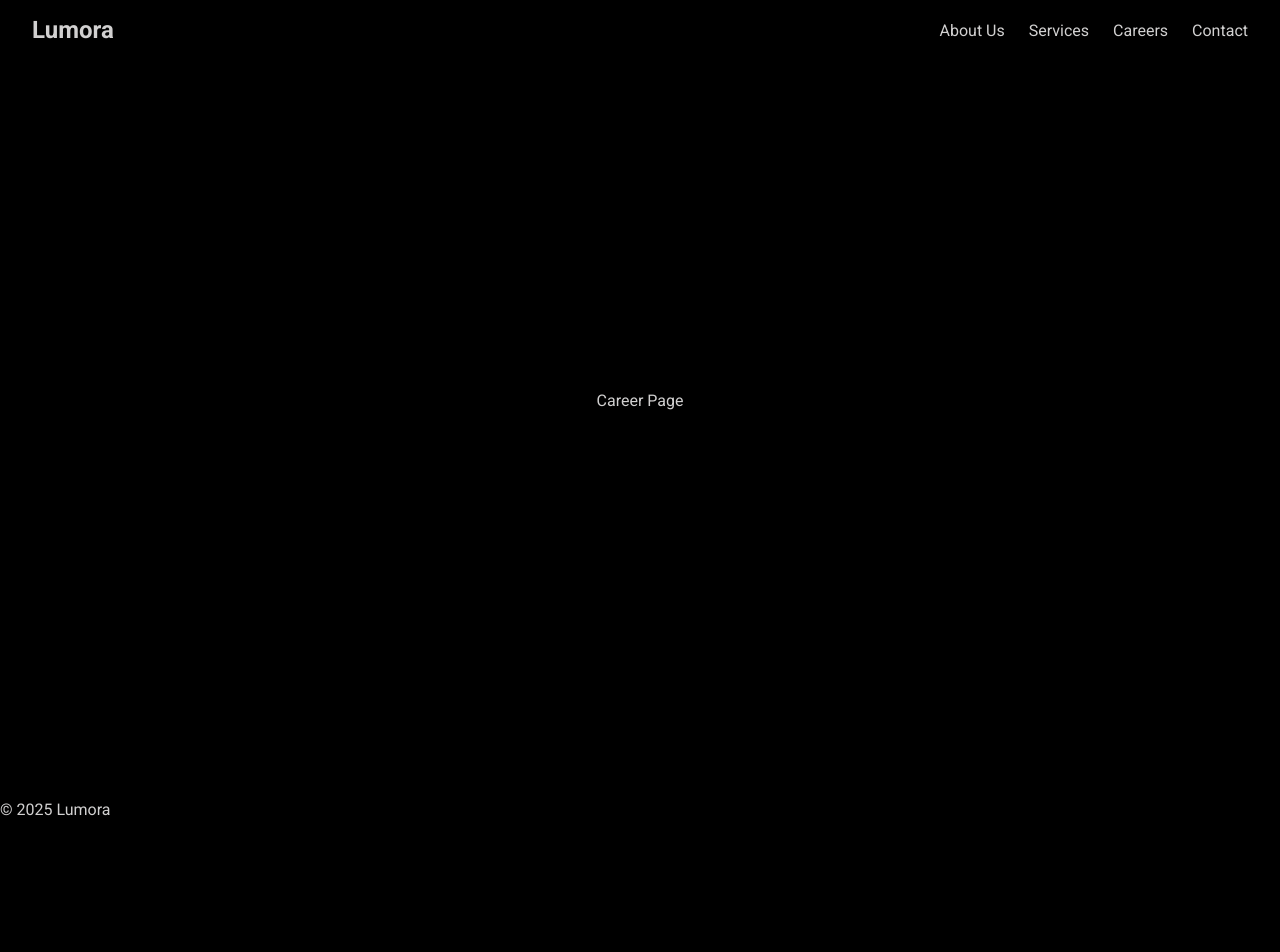
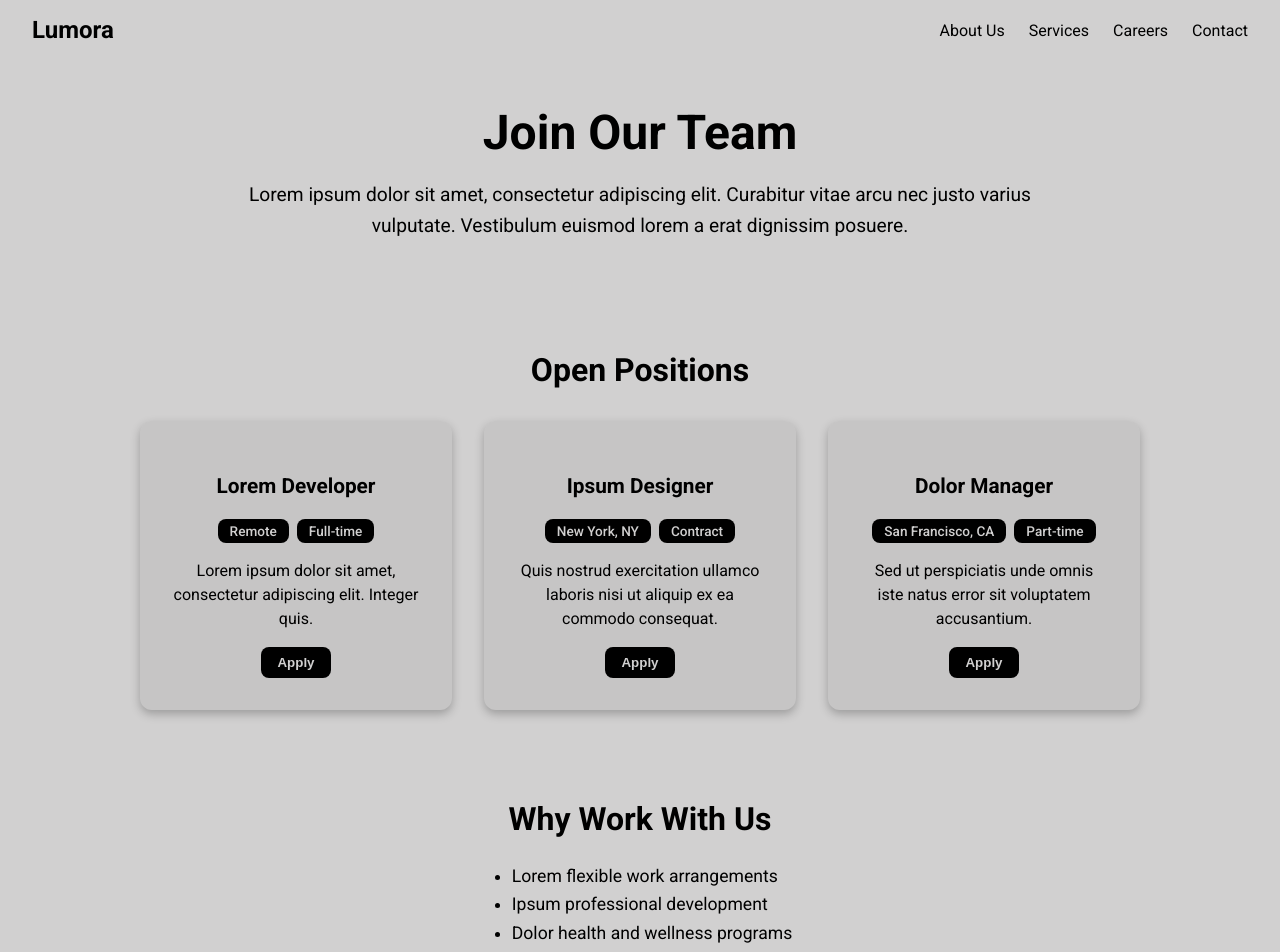
Before and after one commit to kevinsctfries/Lumora, a Next.js app: page /careers in a window 1280 px wide. Shown: the top 952 px of the page. Before the commit the page ends 819 px from the top, so only its background shows below. Built offline with nearby package versions, Linux system fonts and the light colour scheme.

Commit message:
add Careers page content and styling

```diff
--- a/src/app/careers/page.module.scss
+++ b/src/app/careers/page.module.scss
@@ -2,15 +2,121 @@
     display: flex;
     flex-direction: column;
     min-height: 100vh;
+    background: var(--foreground);
+    color: var(--background);
 
     .main {
         display: flex;
-        justify-content: center;
+        flex-direction: column;
         align-items: center;
-        height: 100vh;
-        width: 100%;
+        padding: 4rem 2rem;
+        gap: 4rem;
 
-        span {
+        .hero {
+            max-width: 800px;
+            text-align: center;
+
+            h1 {
+                font-size: 3rem;
+                margin-bottom: 1rem;
+            }
+
+            p {
+                font-size: 1.2rem;
+                line-height: 1.6;
+            }
+        }
+
+        .openings {
+            max-width: 1000px;
+            width: 100%;
+            text-align: center;
+
+            h2 {
+                font-size: 2rem;
+                margin-bottom: 2rem;
+            }
+
+            .jobsGrid {
+                display: grid;
+                grid-template-columns: repeat(auto-fit, minmax(250px, 1fr));
+                gap: 2rem;
+                width: 100%;
+                max-width: 1000px;
+
+                .jobCard {
+                    background: rgba(0, 0, 0, 0.05);
+                    padding: 2rem;
+                    border-radius: 0.75rem;
+                    box-shadow: 0 4px 10px rgba(0, 0, 0, 0.25);
+
+                    h3 {
+                        font-size: 1.3rem;
+                        text-align: center;
+                    }
+
+                    .tags {
+                        display: flex;
+                        flex-wrap: wrap;
+                        justify-content: center;
+                        gap: 0.5rem;
+                        margin-bottom: 1rem;
+
+                        .tag {
+                            background: var(--background);
+                            color: var(--foreground);
+                            font-size: 0.85rem;
+                            padding: 0.25rem 0.75rem;
+                            border-radius: 0.5rem;
+                            font-weight: 500;
+                        }
+                    }
+
+                    p {
+                        font-size: 1rem;
+                        line-height: 1.5;
+                        text-align: center;
+                        margin-bottom: 1rem;
+                    }
+
+                    button {
+                        align-self: center;
+                        padding: 0.5rem 1rem;
+                        border: none;
+                        border-radius: 0.5rem;
+                        background: var(--background);
+                        color: var(--foreground);
+                        font-weight: bold;
+                        cursor: pointer;
+                        transition: background 0.2s ease;
+
+                        &:hover {
+                            background: var(--secondary);
+                            color: var(--background);
+                        }
+                    }
+                }
+            }
+        }
+
+        .benefits {
+            max-width: 800px;
+            text-align: center;
+
+            h2 {
+                font-size: 2rem;
+                margin-bottom: 1.5rem;
+            }
+
+            ul {
+                list-style: disc;
+                text-align: left;
+                margin: 0 auto;
+                padding-left: 1.5rem;
+                max-width: 500px;
+                font-size: 1.1rem;
+                line-height: 1.6;
+            }
         }
     }
 }
--- a/src/app/careers/page.tsx
+++ b/src/app/careers/page.tsx
@@ -9,7 +9,66 @@ export default function Careers() {
   return (
     <div className={styles.page}>
       <main className={styles.main}>
-        <span>Career Page</span>
+        <section className={styles.hero}>
+          <h1>Join Our Team</h1>
+          <p>
+            Lorem ipsum dolor sit amet, consectetur adipiscing elit. Curabitur
+            vitae arcu nec justo varius vulputate. Vestibulum euismod lorem a
+            erat dignissim posuere.
+          </p>
+        </section>
+
+        <section className={styles.openings}>
+          <h2>Open Positions</h2>
+          <div className={styles.jobsGrid}>
+            <div className={styles.jobCard}>
+              <h3>Lorem Developer</h3>
+              <div className={styles.tags}>
+                <span className={styles.tag}>Remote</span>
+                <span className={styles.tag}>Full-time</span>
+              </div>
+              <p>
+                Lorem ipsum dolor sit amet, consectetur adipiscing elit. Integer
+                quis.
+              </p>
+              <button>Apply</button>
+            </div>
+            <div className={styles.jobCard}>
+              <h3>Ipsum Designer</h3>
+              <div className={styles.tags}>
+                <span className={styles.tag}>New York, NY</span>
+                <span className={styles.tag}>Contract</span>
+              </div>
+              <p>
+                Quis nostrud exercitation ullamco laboris nisi ut aliquip ex ea
+                commodo consequat.
+              </p>
+              <button>Apply</button>
+            </div>
+            <div className={styles.jobCard}>
+              <h3>Dolor Manager</h3>
+              <div className={styles.tags}>
+                <span className={styles.tag}>San Francisco, CA</span>
+                <span className={styles.tag}>Part-time</span>
+              </div>
+              <p>
+                Sed ut perspiciatis unde omnis iste natus error sit voluptatem
+                accusantium.
+              </p>
+              <button>Apply</button>
+            </div>
+          </div>
+        </section>
+
+        <section className={styles.benefits}>
+          <h2>Why Work With Us</h2>
+          <ul>
+            <li>Lorem flexible work arrangements</li>
+            <li>Ipsum professional development</li>
+            <li>Dolor health and wellness programs</li>
+            <li>Sit competitive compensation</li>
+          </ul>
+        </section>
       </main>
     </div>
   );
--- a/src/app/services/page.module.scss
+++ b/src/app/services/page.module.scss
@@ -39,7 +39,6 @@
                 padding: 2rem;
                 border-radius: 0.75rem;
                 box-shadow: 0 4px 10px rgba(0, 0, 0, 0.25);
-                transition: transform 0.2s ease;
 
                 h2 {
                     font-size: 1.5rem;
```
